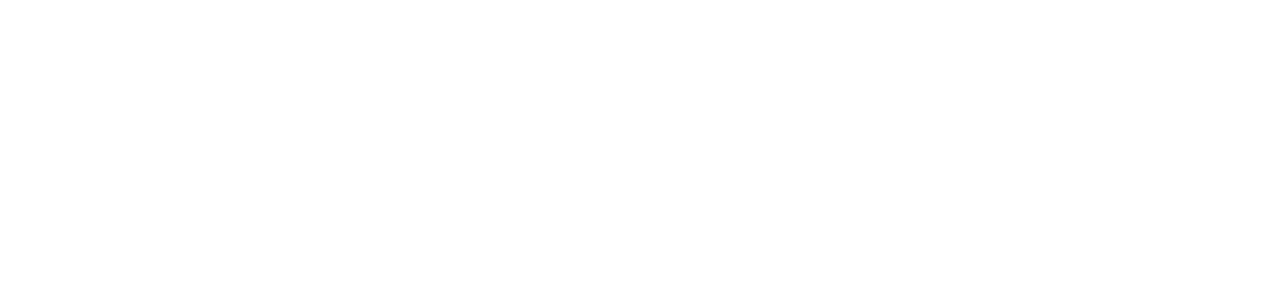
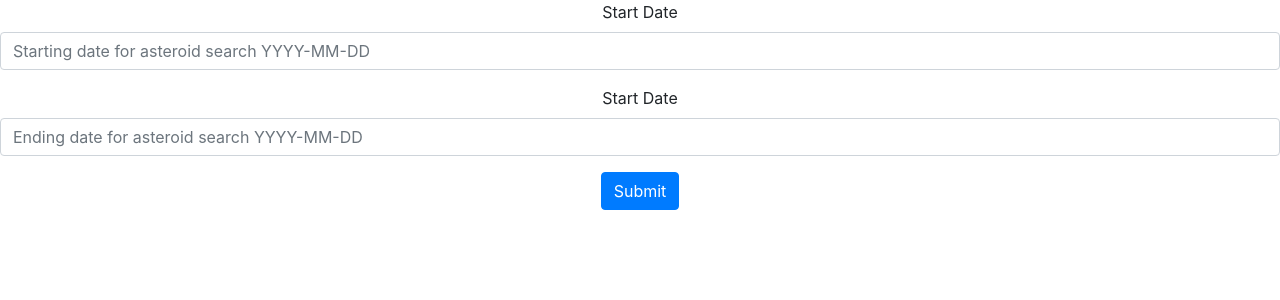
Before and after one commit to JTLaMarre/NEOChart, a React (Create React App) app in the folder client/: page / in a window 1280 px wide. Shown: the top 300 px of the page. Built offline with nearby package versions, Linux system fonts and the light colour scheme.

Commit message:
basic form started

```diff
--- a/client/src/App.js
+++ b/client/src/App.js
@@ -1,11 +1,14 @@
 import React from 'react';
 import logo from './logo.svg';
 import './App.css';
+import 'bootstrap/dist/css/bootstrap.min.css';
+import SearchForm from './components/searchform'
 
 function App() {
   return (
     <div className="App">
      {/* form to set query for axios call to the NASA api */}
+     <SearchForm/>
      {/* set the NEO data for query to a data state */}
      {/* use chart.js to create a chart that displays stats on the NEOs pie chart of how many are what sizes  answer if any potentially dangerous asteroids*/}
     </div>
--- /dev/null
+++ b/client/src/components/searchform.js
@@ -0,0 +1,27 @@
+import React from 'react';
+import Form from 'react-bootstrap/Form';
+import Button from 'react-bootstrap/Button';
+
+
+
+const SearchForm =()=>{
+
+    return(
+        <Form>
+<Form.Group >
+    <Form.Label>Start Date</Form.Label>
+    <Form.Control  placeholder="Starting date for asteroid search YYYY-MM-DD" />
+  </Form.Group>
+<Form.Group >
+    <Form.Label>Start Date</Form.Label>
+    <Form.Control  placeholder="Ending date for asteroid search YYYY-MM-DD" />
+  </Form.Group>
+
+  <Button variant="primary" type="submit">
+    Submit
+  </Button>
+        </Form>
+    )
+}
+
+export default SearchForm
```
